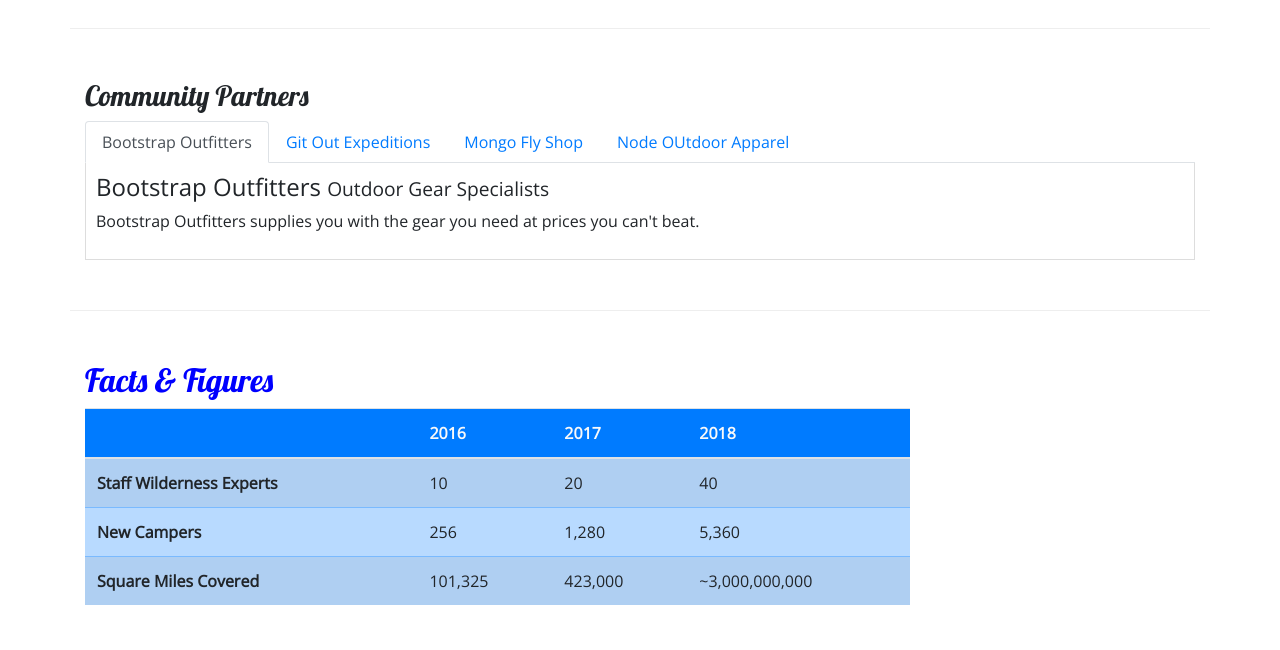
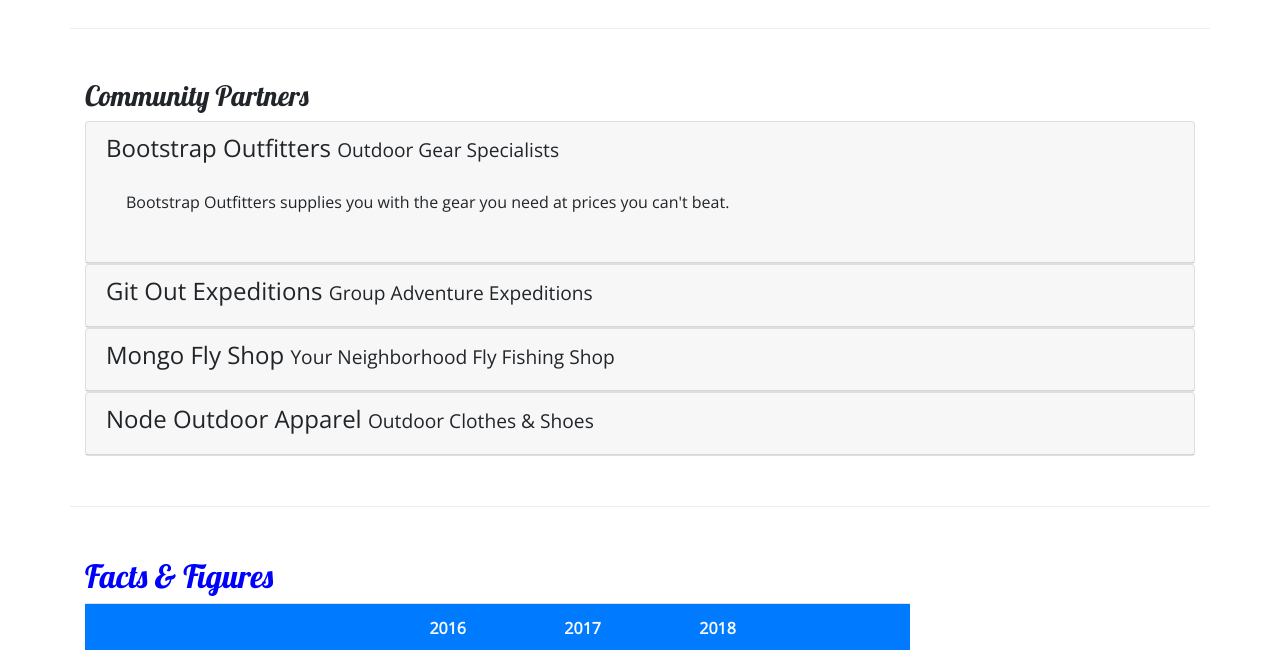
Before and after one commit to Jalcantara88/nucampsiteAltered, a website: page aboutus.html in a window 1280 px wide. Shown: the part 800-1450 px from the top of the page. Drawn offline with nearby package versions, Linux system fonts and the light colour scheme.

Commit message:
accordian

```diff
--- a/aboutus.html
+++ b/aboutus.html
@@ -126,29 +126,67 @@
             <div class="col-12">
                 <h3>Community Partners</h3>
                 <!--tabular nav-->
-                <ul class="nav nav-tabs">
-                    <li class="nav-item"><a class="nav-link active" href="#bootstrap-tab" role="tab" data-toggle="tab">Bootstrap Outfitters</a></li>
-                    <li class="nav-item"><a class="nav-link" href="#git-tab" role="tab" data-toggle="tab">Git Out Expeditions</a></li>
-                    <li class="nav-item"><a class="nav-link" href="#mongo-tab" role="tab" data-toggle="tab">Mongo Fly Shop</a></li>
-                    <li class="nav-item"><a class="nav-link" href="#node-tab" role="tab" data-toggle="tab">Node OUtdoor Apparel</a></li>
-                </ul>
+
                 <!--tab content separate from nav-->
-                <div class="tab-content">
-                    <div role="tabpanel" classs="tab-pane fade show active" id="bootstrap-tab">
-                        <h4>Bootstrap Outfitters <small>Outdoor Gear Specialists</small></h4>
-                        <p class="d-none d-sm-block">Bootstrap Outfitters supplies you with the gear you need at prices you can't beat.</p>
+                <div id="accordian">
+                    <div class="card">
+                        <div role="tab" class="card-header">
+                            <h4>
+                                <a data-toggle="collapse" data-target="#bootstrap">
+                                    Bootstrap Outfitters <small>Outdoor Gear Specialists</small>
+                                </a>
+                            </h4>
+                            <div class="collapse show" id="bootstrap" data-parent="#accordian">
+                                <div class="card-body">
+                                    <p class="d-none d-sm-block">Bootstrap Outfitters supplies you with the gear you need at prices you can't beat.</p>
+                                </div>
+                            </div>
+                        </div>
                     </div>
-                    <div role="tabpanel" class="tab-pane fade" id="git-tab">
-                        <h4>Git Out Expeditions <small>Group Adventure Expeditions</small></h4>
-                        <p class="d-none d-sm-block">Join Git Out Expeditions to explore new horizons with a group of other adventurers!</p>
+
+                    <div class="card">
+                        <div role="tab" class="card-header">
+                            <h4>
+                                <a class="collapsed" data-toggle="collapse" data-target="#git">
+                                    Git Out Expeditions <small>Group Adventure Expeditions</small>
+                                </a>
+                            </h4>
+                            <div class="collapse" id="git" data-parent="#accordian">
+                                <div class="card-body">
+                                    <p class="d-none d-sm-block">Join Git Out Expeditions to explore new horizons with a group of other adventurers!</p>
+                                </div>
+                            </div>
+                        </div>
                     </div>
-                    <div role="tabpanel" class="tab-pane fade" id="mongo-tab">
-                        <h4>Mongo Fly Shop <small>Your Neighborhood Fly Fishing Shop</small></h4>
-                        <p class="d-none d-sm-block">Need a new fishing pole, a tacklebox, or flies of all kinds? Stop by Mongo Fly Shop.</p>
+
+                    <div class="card">
+                        <div role="tab" class="card-header">
+                            <h4>
+                                <a class="collapsed" data-toggle="collapse" data-target="#mongo">
+                                    Mongo Fly Shop <small>Your Neighborhood Fly Fishing Shop</small>
+                                </a>
+                            </h4>
+                            <div class="collapse" id="mongo" data-parent="#accordian">
+                                <div class="card-body">
+                                    <p class="d-none d-sm-block">Need a new fishing pole, a tacklebox, or flies of all kinds? Stop by Mongo Fly Shop.</p>
+                                </div>
+                            </div>
+                        </div>
                     </div>
-                    <div role="tabpanel" class="tab-pane fade" id="node-tab">
-                        <h4>Node Outdoor Apparel <small>Outdoor Clothes & Shoes</small></h4>
-                        <p class="d-none d-sm-block">From polar fleeces to swimsuits, hiking boots to waders, a visit to Node will be sure to get you covered.</p>
+
+                    <div class="card">
+                        <div role="tab" class="card-header">
+                            <h4>
+                                <a class="collapsed" data-toggle="collapse" data-target="#node">
+                                    Node Outdoor Apparel <small>Outdoor Clothes & Shoes</small>
+                                </a>
+                            </h4>
+                            <div class="collapse" id="node" data-parent="#accordian">
+                                <div class="card-body">
+                                    <p class="d-none d-sm-block">From polar fleeces to swimsuits, hiking boots to waders, a visit to Node will be sure to get you covered.</p>
+                                </div>
+                            </div>
+                        </div>
                     </div>
 
                 </div>
```
